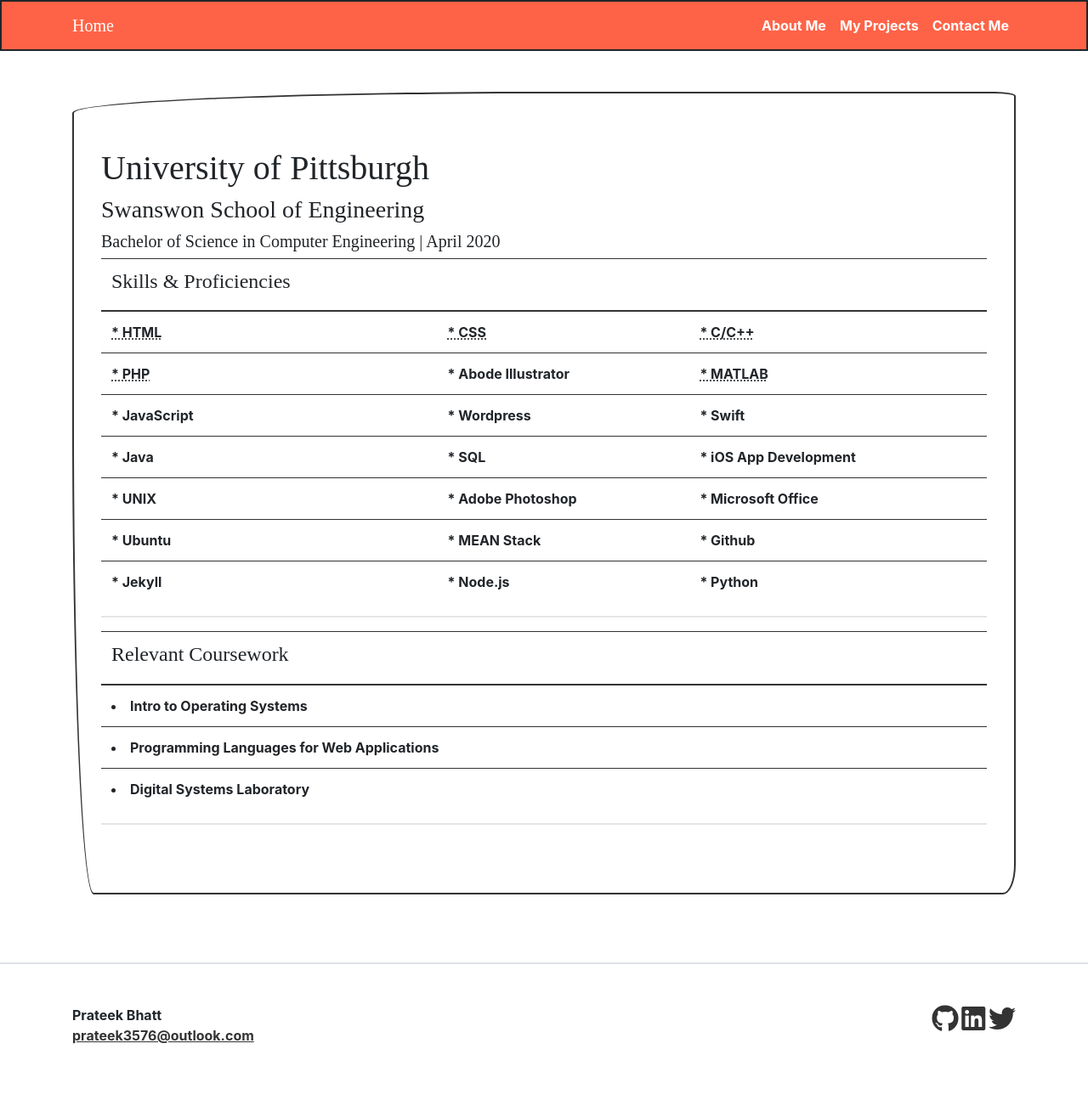
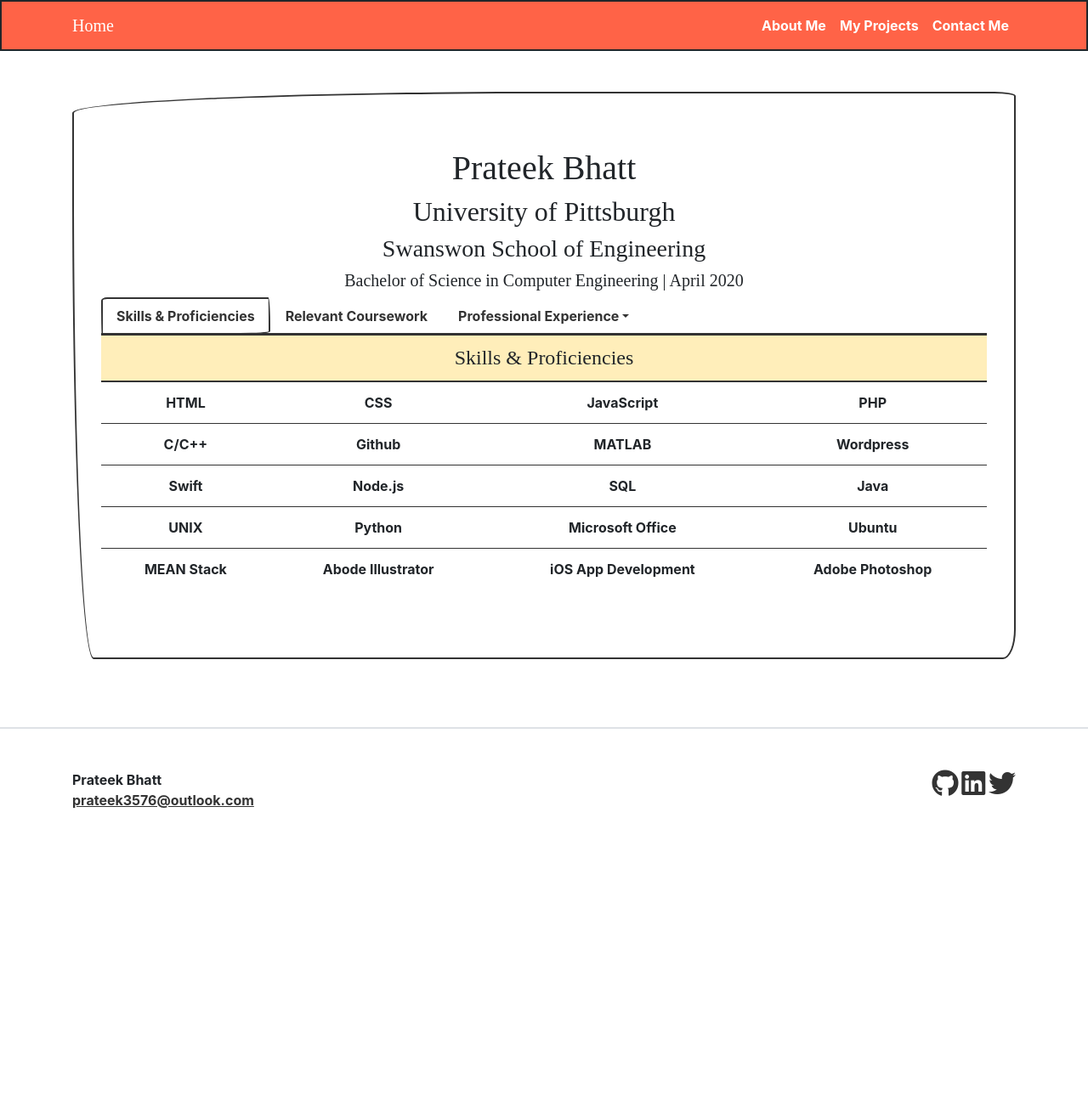
Before and after one commit to prateek3576/prateek3576.github.io, a Jekyll site: the page built from about.html, in a window 1280 px wide. Shown: the whole page at 85% size. Built offline with Jekyll 4.4.1, drawn with Linux system fonts in a browser that asks for light colours; nearby versions of some CDN libraries; some web fonts are replaced; after the commit the page ends 1018 px from its top, so only the background shows below that.

Commit message:
about me tabs

```diff
--- a/about.html
+++ b/about.html
@@ -2,92 +2,117 @@
 layout: page
 title: About Me
 ---
-<div class="jumbotron">
-    <h1>University of Pittsburgh</h1>
+<div class="jumbotron" style="text-align:center">
+    <h1>Prateek Bhatt</h1>
+    <h2>University of Pittsburgh</h2>
     <h3>Swanswon School of Engineering</h3>
     <h5>Bachelor of Science in Computer Engineering | April 2020</h5>
 
+    <ul class="nav nav-tabs">
+        <li class="nav-item">
+            <a class="nav-link active" data-toggle="tab" href="#skills">Skills &amp; Proficiencies</a>
+        </li>
+        <li class="nav-item">
+            <a class="nav-link" data-toggle="tab" href="#coursework">Relevant Coursework</a>
+        </li>
+        <li class="nav-item dropdown">
+            <a class="nav-link dropdown-toggle" data-toggle="dropdown" href="#" role="button" aria-haspopup="true"
+                aria-expanded="false">Professional Experience</a>
+            <div class="dropdown-menu" x-placement="bottom-start"
+                style="position: absolute; transform: translate3d(0px, 44px, 0px); top: 0px; left: 0px; will-change: transform;">
+                <a class="dropdown-item" href="#dropdown2">Action</a>
+                <a class="dropdown-item" href="#experience">Another action</a>
+                <a class="dropdown-item" href="#">Something else here</a>
+                <div class="dropdown-divider"></div>
+                <a class="dropdown-item" href="#">Separated link</a>
+            </div>
+        </li>
+    </ul>
+
+    <div id="myTabContent" class="tab-content">
+        <div class="tab-pane fade active show" id="skills">
             <table class="table table-hover">
-        <!--Skills and Proficiencies-->
                 <thead>
-            <tr>
-                <th scope="col">
-                    <h4>Skills &amp; Proficiencies</h4>
-                </th>
-                <th></th>
-                <th></th>
+                    <tr class="table-warning">
+                        <th scope="col" colspan="4" class="h4">Skills &amp; Proficiencies</th>
                     </tr>
                 </thead>
                 <tbody>
                     <tr>
-                <td><abbr title="Hyper text markup language" class="notbold">* HTML</abbr></td>
-                <td><abbr title="" class="notbold">* CSS</abbr></td>
-                <td><abbr title="" class="notbold">* C/C++</abbr></td>
+                        <th scope="row">HTML</th>
+                        <td>CSS</td>
+                        <td>JavaScript</td>
+                        <td>PHP</td>
                     </tr>
                     <tr>
-                <td><abbr title="Hyper text markup language" class="notbold">* PHP</abbr></td>
-                <td>* Abode Illustrator</td>
-                <td><abbr title="" class="notbold">* MATLAB</abbr></td>
+                        <th scope="row">C/C++</th>
+                        <td>Github</td>
+                        <td>MATLAB</td>
+                        <td>Wordpress</td>
                     </tr>
                     <tr>
-                <td>* JavaScript</td>
-                <td>* Wordpress</td>
-                <td>* Swift</td>
+                        <th scope="row">Swift</th>
+                        <td>Node.js</td>
+                        <td>SQL</td>
+                        <td>Java</td>
                     </tr>
                     <tr>
-                <td>* Java</td>
-                <td>* SQL</td>
-                <td>* iOS App Development</td>
+                        <th scope="row">UNIX</th>
+                        <td>Python</td>
+                        <td>Microsoft Office</td>
+                        <td>Ubuntu</td>
                     </tr>
                     <tr>
-                <td>* UNIX</td>
-                <td>* Adobe Photoshop</td>
-                <td>* Microsoft Office</td>
-            </tr>
-            <tr>
-                <td>* Ubuntu</td>
-                <td>* MEAN Stack</td>
-                <td>* Github</td>
-            </tr>
-            <tr>
-                <td>* Jekyll</td>
-                <td>* Node.js</td>
-                <td>* Python</td>
+                        <th scope="row">MEAN Stack</th>
+                        <td>Abode Illustrator</td>
+                        <td>iOS App Development</td>
+                        <td>Adobe Photoshop</td>
                     </tr>
                 </tbody>
             </table>
-
-    <hr>
-
+        </div>
+        <div class="tab-pane fade" id="coursework">
             <table class="table table-hover">
                 <thead>
-            <tr>
-                <th colspan="3">
-                    <h4>Relevant Coursework</h4>
-                </th>
+                    <tr class="table-danger">
+                        <th scope="col" colspan="4" class="h4">Relevant Coursework</th>
                     </tr>
                 </thead>
                 <tbody>
-            <ul>
+                    <!--tr>
+                        <th scope="row">Intro to Operating Systems</th>
+                        <td>Programming Languages for Web Applications</td>
+                        <td>Digital Systems Laboratory</td>
+                        <td>Discrete Mathematics</td>
+                    </tr> -->
                     <tr>
-                    <td>
-                        <li>Intro to Operating Systems</li>
-                    </td>
+                        <th scope="row" colspan="2">Intro to Operating Systems</th>
+                        <th scope="row" colspan="2">Programming Languages for Web Applications</th>
                     </tr>
                     <tr>
-                    <td>
-                        <li>Programming Languages for Web Applications</li>
-                    </td>
+                        <th scope="row" colspan="2">Digital Systems Laboratory</th>
+                        <th scope="row" colspan="2">Discrete Mathematics</th>
                     </tr>
-                <tr>
-                    <td>
-                        <li>Digital Systems Laboratory</li>
-                    </td>
-                </tr>
-            </ul>
                 </tbody>
             </table>
-
-    <hr>
+        </div>
+        <div class="tab-pane fade" id="experience">
+            <p>Etsy mixtape wayfarers, ethical wes anderson tofu before they sold out mcsweeney's organic lomo retro
+                fanny pack lo-fi farm-to-table readymade. Messenger bag gentrify pitchfork tattooed craft beer, iphone
+                skateboard locavore carles etsy salvia banksy hoodie helvetica. DIY synth PBR banksy irony. Leggings
+                gentrify squid 8-bit cred pitchfork.</p>
+        </div>
+        <div class="tab-pane fade" id="dropdown2">
+            <p>Trust fund seitan letterpress, keytar raw denim keffiyeh etsy art party before they sold out master
+                cleanse gluten-free squid scenester freegan cosby sweater. Fanny pack portland seitan DIY, art party
+                locavore wolf cliche high life echo park Austin. Cred vinyl keffiyeh DIY salvia PBR, banh mi before
+                they
+                sold out farm-to-table VHS viral locavore cosby sweater.</p>
 
         </div>
+
+    </div>
+
+
+
+</div>
```
Lines whose indentation alone changed are shown as unchanged.
